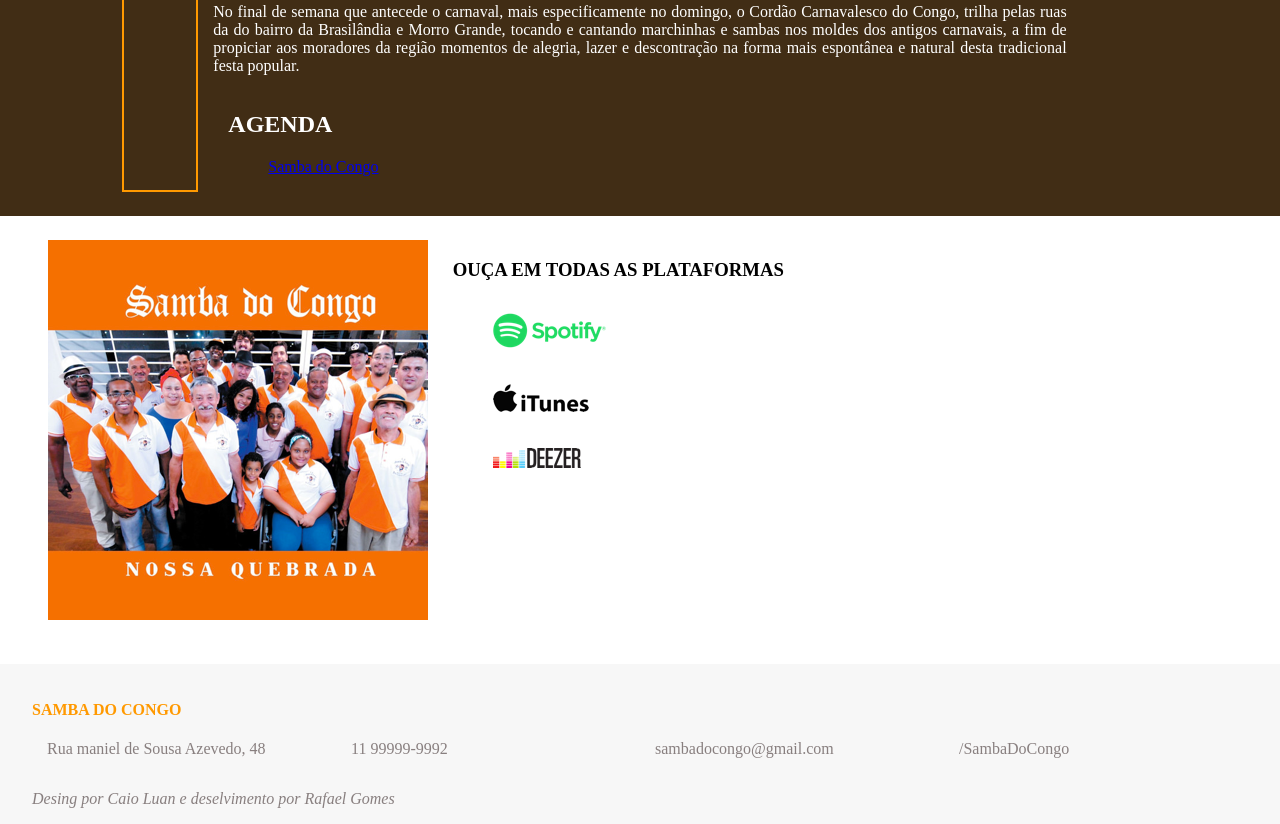
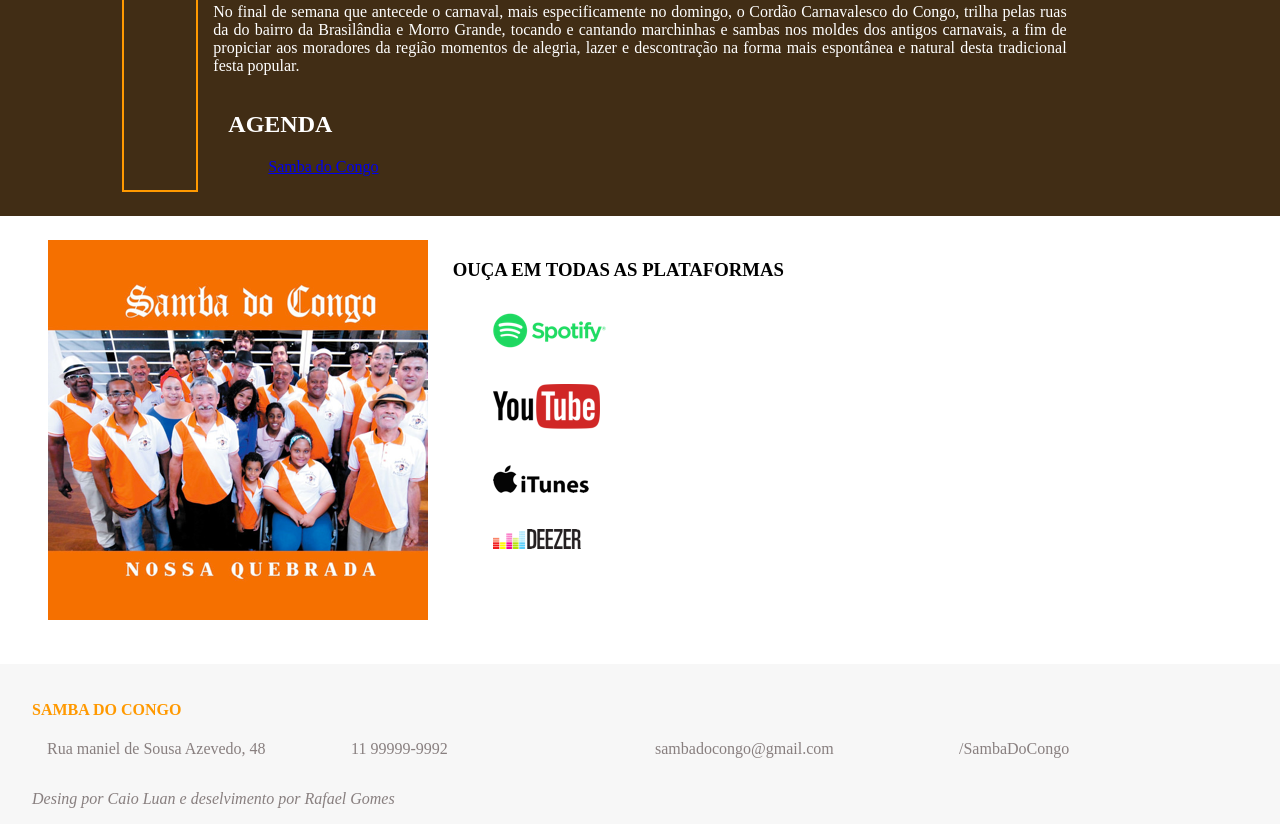
Before and after one commit to rafaeldev/congo, a plain HTML site: page index.html in a window 1280 px wide. Shown: the part 2030-2854 px from the top of the page. Drawn offline with Linux system fonts and the light colour scheme; some packages are replaced by stand-ins of ours.

Commit message:
feat: link to youtube

```diff
--- a/index.html
+++ b/index.html
@@ -146,6 +146,11 @@
               </a>
             </li>
             <li>
+              <a href="https://www.youtube.com/watch?v=PPI8ukC4MxE&list=OLAK5uy_lqIrH2fRip7hTnMxDrAB84Wzy0JTkDOJE">
+                <img src="img/youtube.png" alt="Ouça no YouTube">
+              </a>
+            </li>
+            <li>
               <a href="https://itunes.apple.com/us/album/nossa-quebrada/1437580164">
                 <img src="img/itunes.png" alt="Ouça no itunes">
               </a>
```
Also changed, not shown: img/youtube.png (added).
